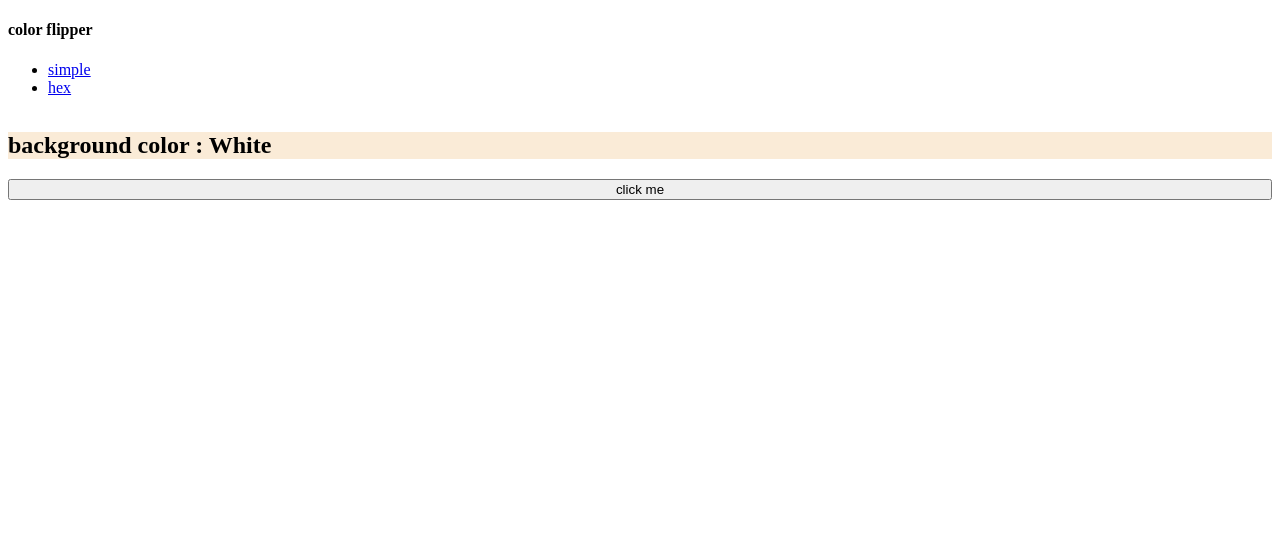
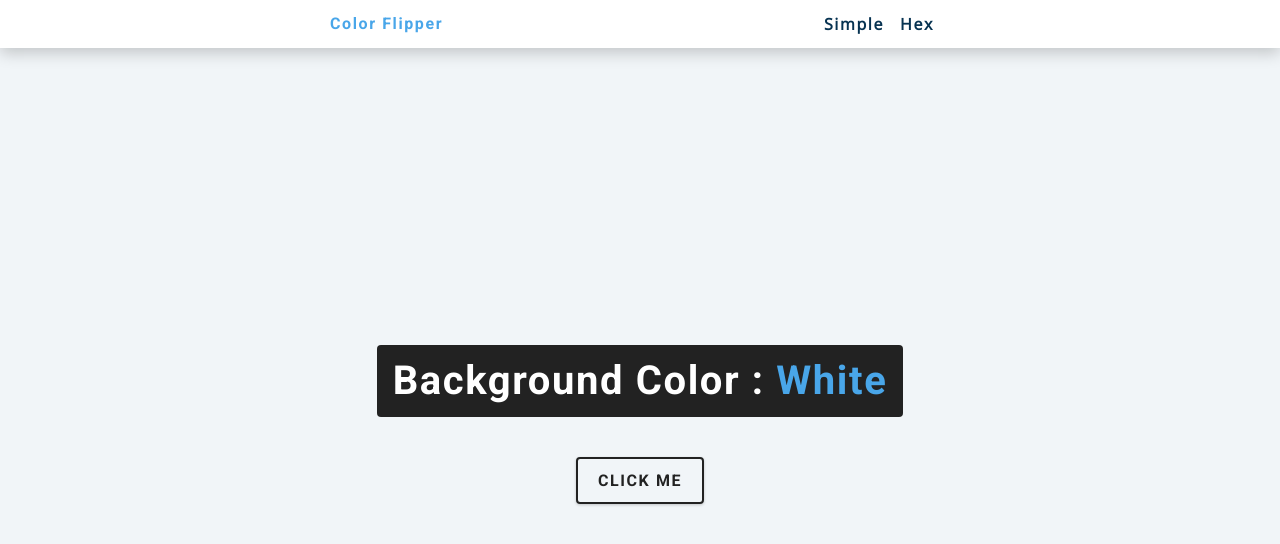
Before and after one commit to Potalzz/proj2_Color-Flipper, a plain HTML site: page index.html in a window 1280 px wide. Drawn offline with nearby package versions, Linux system fonts and the light colour scheme.

Commit message:
update CSS

```diff
--- a/app.css
+++ b/app.css
@@ -1,10 +1,234 @@
-.container {
-  display: flex;
-  flex-direction: column;
-  justify-content: center;
+/*
+===============
+Fonts
+===============
+*/
+@import url("https://fonts.googleapis.com/css?family=Open+Sans|Roboto:400,700&display=swap");
+
+/*
+===============
+Variables
+===============
+*/
+
+:root {
+  /* dark shades of primary color*/
+  --clr-primary-1: hsl(205, 86%, 17%);
+  --clr-primary-2: hsl(205, 77%, 27%);
+  --clr-primary-3: hsl(205, 72%, 37%);
+  --clr-primary-4: hsl(205, 63%, 48%);
+  /* primary/main color */
+  --clr-primary-5: hsl(205, 78%, 60%);
+  /* lighter shades of primary color */
+  --clr-primary-6: hsl(205, 89%, 70%);
+  --clr-primary-7: hsl(205, 90%, 76%);
+  --clr-primary-8: hsl(205, 86%, 81%);
+  --clr-primary-9: hsl(205, 90%, 88%);
+  --clr-primary-10: hsl(205, 100%, 96%);
+  /* darkest grey - used for headings */
+  --clr-grey-1: hsl(209, 61%, 16%);
+  --clr-grey-2: hsl(211, 39%, 23%);
+  --clr-grey-3: hsl(209, 34%, 30%);
+  --clr-grey-4: hsl(209, 28%, 39%);
+  /* grey used for paragraphs */
+  --clr-grey-5: hsl(210, 22%, 49%);
+  --clr-grey-6: hsl(209, 23%, 60%);
+  --clr-grey-7: hsl(211, 27%, 70%);
+  --clr-grey-8: hsl(210, 31%, 80%);
+  --clr-grey-9: hsl(212, 33%, 89%);
+  --clr-grey-10: hsl(210, 36%, 96%);
+  --clr-white: #fff;
+  --clr-red-dark: hsl(360, 67%, 44%);
+  --clr-red-light: hsl(360, 71%, 66%);
+  --clr-green-dark: hsl(125, 67%, 44%);
+  --clr-green-light: hsl(125, 71%, 66%);
+  --clr-black: #222;
+  --ff-primary: "Roboto", sans-serif;
+  --ff-secondary: "Open Sans", sans-serif;
+  --transition: all 0.3s linear;
+  --spacing: 0.1rem;
+  --radius: 0.25rem;
+  --light-shadow: 0 5px 15px rgba(0, 0, 0, 0.1);
+  --dark-shadow: 0 5px 15px rgba(0, 0, 0, 0.2);
+  --max-width: 1170px;
+  --fixed-width: 620px;
+}
+/*
+===============
+Global Styles
+===============
+*/
+
+*,
+::after,
+::before {
+  margin: 0;
+  padding: 0;
+  box-sizing: border-box;
+}
+body {
+  font-family: var(--ff-secondary);
+  background: var(--clr-grey-10);
+  color: var(--clr-grey-1);
+  line-height: 1.5;
+  font-size: 0.875rem;
+}
+ul {
+  list-style-type: none;
+}
+a {
+  text-decoration: none;
+}
+h1,
+h2,
+h3,
+h4 {
+  letter-spacing: var(--spacing);
+  text-transform: capitalize;
+  line-height: 1.25;
+  margin-bottom: 0.75rem;
+  font-family: var(--ff-primary);
+}
+h1 {
+  font-size: 3rem;
+}
+h2 {
+  font-size: 2rem;
+}
+h3 {
+  font-size: 1.25rem;
+}
+h4 {
+  font-size: 0.875rem;
+}
+p {
+  margin-bottom: 1.25rem;
+  color: var(--clr-grey-5);
+}
+@media screen and (min-width: 800px) {
+  h1 {
+    font-size: 4rem;
+  }
+  h2 {
+    font-size: 2.5rem;
+  }
+  h3 {
+    font-size: 1.75rem;
+  }
+  h4 {
+    font-size: 1rem;
+  }
+  body {
+    font-size: 1rem;
+  }
+  h1,
+  h2,
+  h3,
+  h4 {
+    line-height: 1;
+  }
+}
+/*  global classes */
+
+/* section */
+.section {
+  padding: 5rem 0;
 }
 
-h2 {
-  display: inline;
-  background-color: antiquewhite;
+.section-center {
+  width: 90vw;
+  margin: 0 auto;
+  max-width: 1170px;
 }
+@media screen and (min-width: 992px) {
+  .section-center {
+    width: 95vw;
+  }
+}
+main {
+  min-height: 100vh;
+  display: grid;
+  place-items: center;
+}
+
+/*
+===============
+Nav
+===============
+*/
+nav {
+  background: var(--clr-white);
+  height: 3rem;
+  display: grid;
+  align-items: center;
+  box-shadow: var(--dark-shadow);
+}
+.nav-center {
+  width: 90vw;
+  max-width: var(--fixed-width);
+  margin: 0 auto;
+  display: flex;
+  align-items: center;
+  justify-content: space-between;
+}
+.nav-center h4 {
+  margin-bottom: 0;
+  color: var(--clr-primary-5);
+}
+.nav-links {
+  display: flex;
+}
+nav a {
+  text-transform: capitalize;
+  font-weight: 700;
+  font-size: 1rem;
+  color: var(--clr-primary-1);
+  letter-spacing: var(--spacing);
+  margin-right: 1rem;
+}
+nav a:hover {
+  color: var(--clr-primary-5);
+}
+/*
+===============
+Container
+===============
+*/
+main {
+  min-height: calc(100vh - 3rem);
+  display: grid;
+  place-items: center;
+}
+.container {
+  text-align: center;
+}
+.container h2 {
+  background: var(--clr-black);
+  color: var(--clr-white);
+  padding: 1rem;
+  border-radius: var(--radius);
+  margin-bottom: 2.5rem;
+}
+.color {
+  color: var(--clr-primary-5);
+}
+.btn-hero {
+  font-family: var(--ff-primary);
+  text-transform: uppercase;
+  background: transparent;
+  color: var(--clr-black);
+  letter-spacing: var(--spacing);
+  display: inline-block;
+  font-weight: 700;
+  transition: var(--transition);
+  border: 2px solid var(--clr-black);
+  cursor: pointer;
+  box-shadow: 0 1px 3px rgba(0, 0, 0, 0.2);
+  border-radius: var(--radius);
+  font-size: 1rem;
+  padding: 0.75rem 1.25rem;
+}
+.btn-hero:hover {
+  color: var(--clr-white);
+  background: var(--clr-black);
+}
--- a/index.html
+++ b/index.html
@@ -15,7 +15,7 @@
             <a href="index.html">simple</a>
           </li>
           <li>
-            <a href="index.html">hex</a>
+            <a href="hex.html">hex</a>
           </li>
         </ul>
       </div>
```
